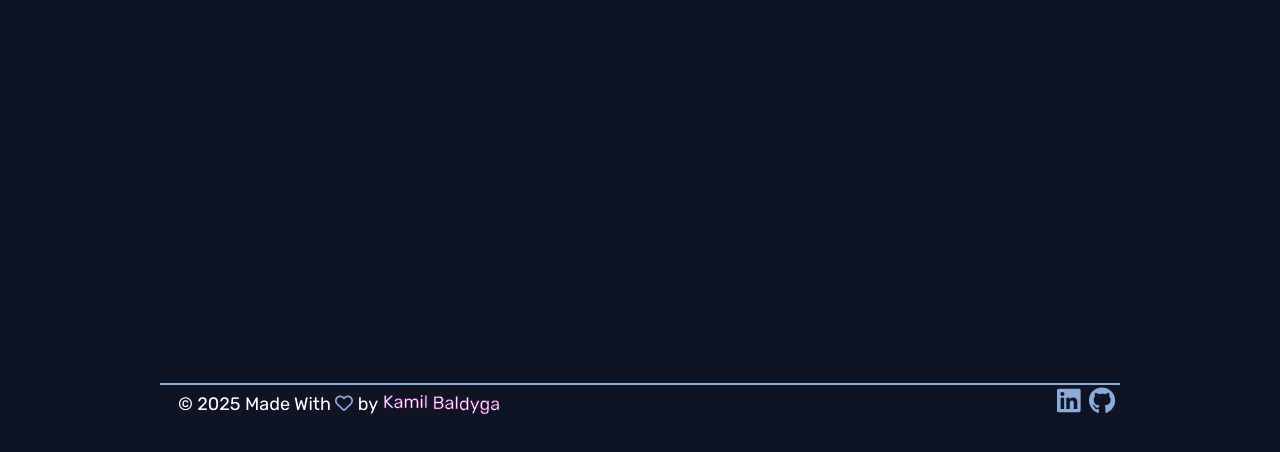
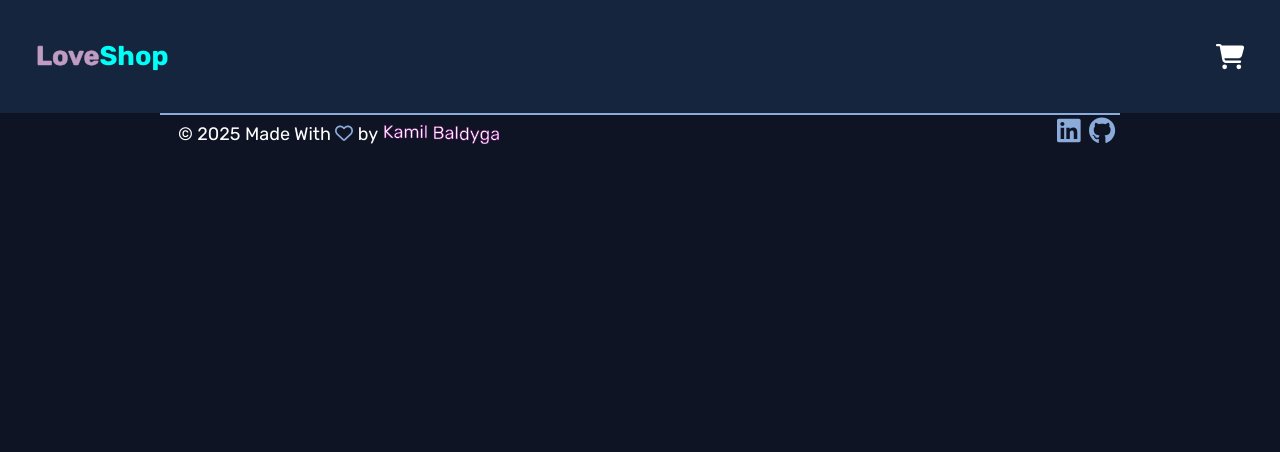
Before and after one commit to ME0WGE/E-Shopy, a React (Vite) app: page / in a window 1280 px wide. Shown: the top 452 px of the page. Built offline with nearby package versions, Linux system fonts and the light colour scheme; a web font is replaced by a local one.

Commit message:
add first navbar iteration style

```diff
--- a/src/App.jsx
+++ b/src/App.jsx
@@ -6,9 +6,11 @@ import Product from "./components/product/Product";
 function App() {
   return (
     <>
-      {/* Ready to code! */}
-      {/* Script written by github.com/ME0WGE */}
-      <Footer/>
+      {/* Navbar */}
+      <Navbar />
+      {/* Products */}
+      {/* Footer */}
+      <Footer />
     </>
   );
 }
--- a/src/components/navbar/Navbar.jsx
+++ b/src/components/navbar/Navbar.jsx
@@ -1,10 +1,14 @@
 import "./navbar.css";
+import { FontAwesomeIcon } from '@fortawesome/react-fontawesome';
+import { faCartShopping } from "@fortawesome/free-solid-svg-icons";
 
 export default function Navbar() {
   return (
     <>
-      {/* Lorem */}
-      {/* Merol */}
+      <nav className="navbar">
+        <h1 className="navbar-title"><span className="span-love">Love</span>Shop</h1>
+        <FontAwesomeIcon icon={faCartShopping} className="navbar-cart" />
+      </nav>
     </>
   );
 }
--- a/src/components/navbar/navbar.css
+++ b/src/components/navbar/navbar.css
@@ -0,0 +1,32 @@
+.navbar {
+  display: flex;
+  justify-content: space-between;
+  align-items: center;
+  padding: 1rem 2rem;
+  background-color: hsl(216, 50%, 16%);
+  color: hsl(0, 0%, 100%);
+
+  width: 100%;
+}
+
+.navbar-title {
+  font-size: 1.5rem;
+  font-weight: bold;
+  color: hsl(178, 100%, 50%);
+}
+
+.span-love {
+  font-size: 1.5rem;
+  -webkit-text-stroke-width: 0.025rem;
+  color: #c09bc2;
+}
+
+.navbar-cart {
+  font-size: 1.4rem;
+  color: hsl(0, 0%, 100%);
+  /*
+  color: hsl(178, 100%, 50%);
+
+  */
+  cursor: pointer;
+}
--- a/src/index.css
+++ b/src/index.css
@@ -16,11 +16,11 @@
   /* Typography */
   font-family: "Rubik";
   font-size: 18px;
-
 }
 
 #root {
   display: flex;
+  flex-direction: column;
   justify-content: center;
   align-items: center;
 
@@ -36,10 +36,6 @@ html {
   width: 100%;
   min-height: 100vh;
 
-  display: flex;
-  justify-content: center;
-  align-items: center;
-
   /* Body background color: Very dark blue */
   background-color: hsl(226, 43%, 10%);
 }
```
